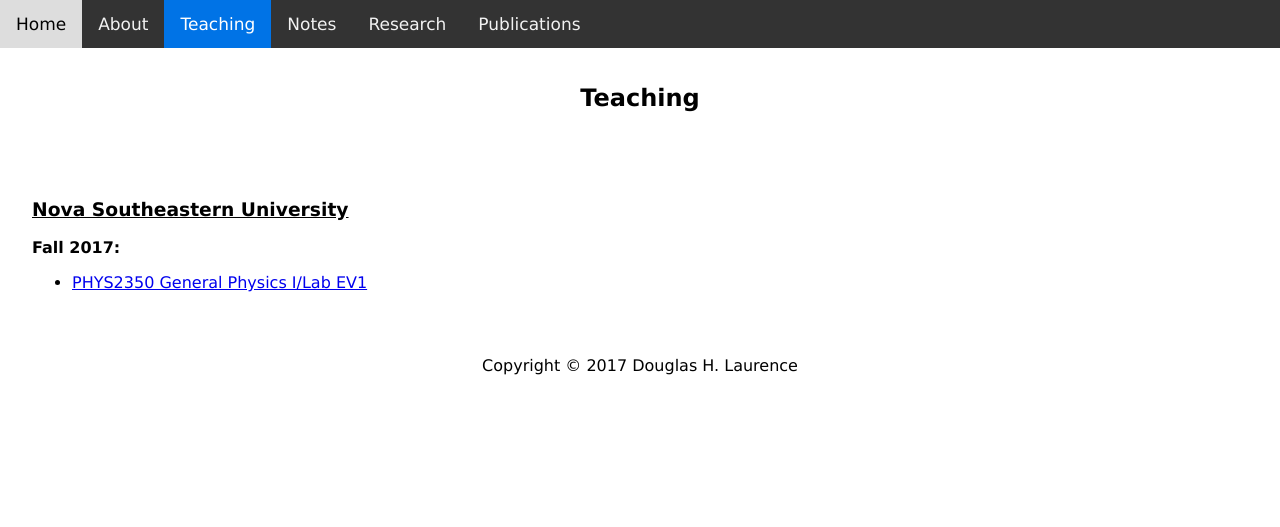
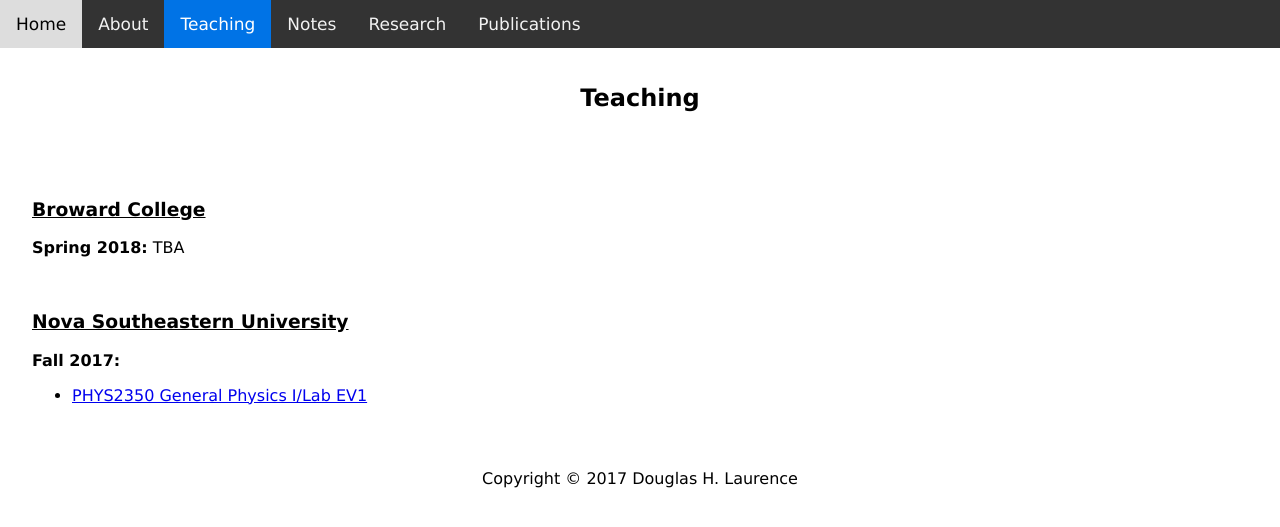
Before and after one commit to dhlaurence/dhlaurence.github.io, a Jekyll site: the page built from teaching.html, in a window 1280 px wide. Shown: the top 527 px of the page. Built offline with Jekyll 4.4.1, drawn with Linux system fonts in a browser that asks for light colours.

Commit message:
Update teaching.html

```diff
--- a/teaching.html
+++ b/teaching.html
@@ -8,6 +8,12 @@ title: Teaching
 </header>
 
 <article>
+  <h3><u>Broward College</u></h3>
+
+  <p><b>Spring 2018:</b> TBA</p>
+
+  <br>
+
   <h3><u>Nova Southeastern University</u></h3>
 
   <p><b>Fall 2017:</b></p>
```
